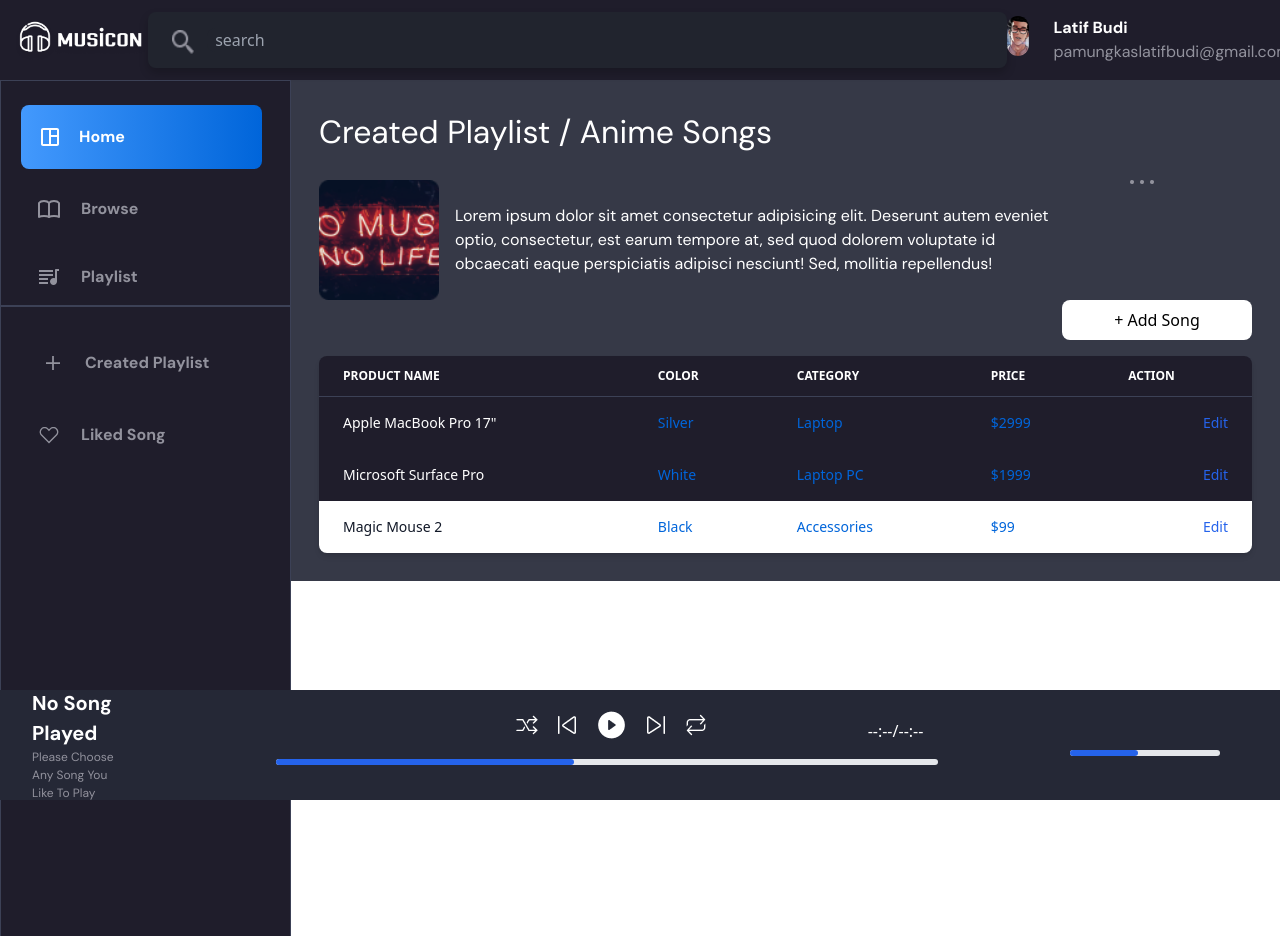
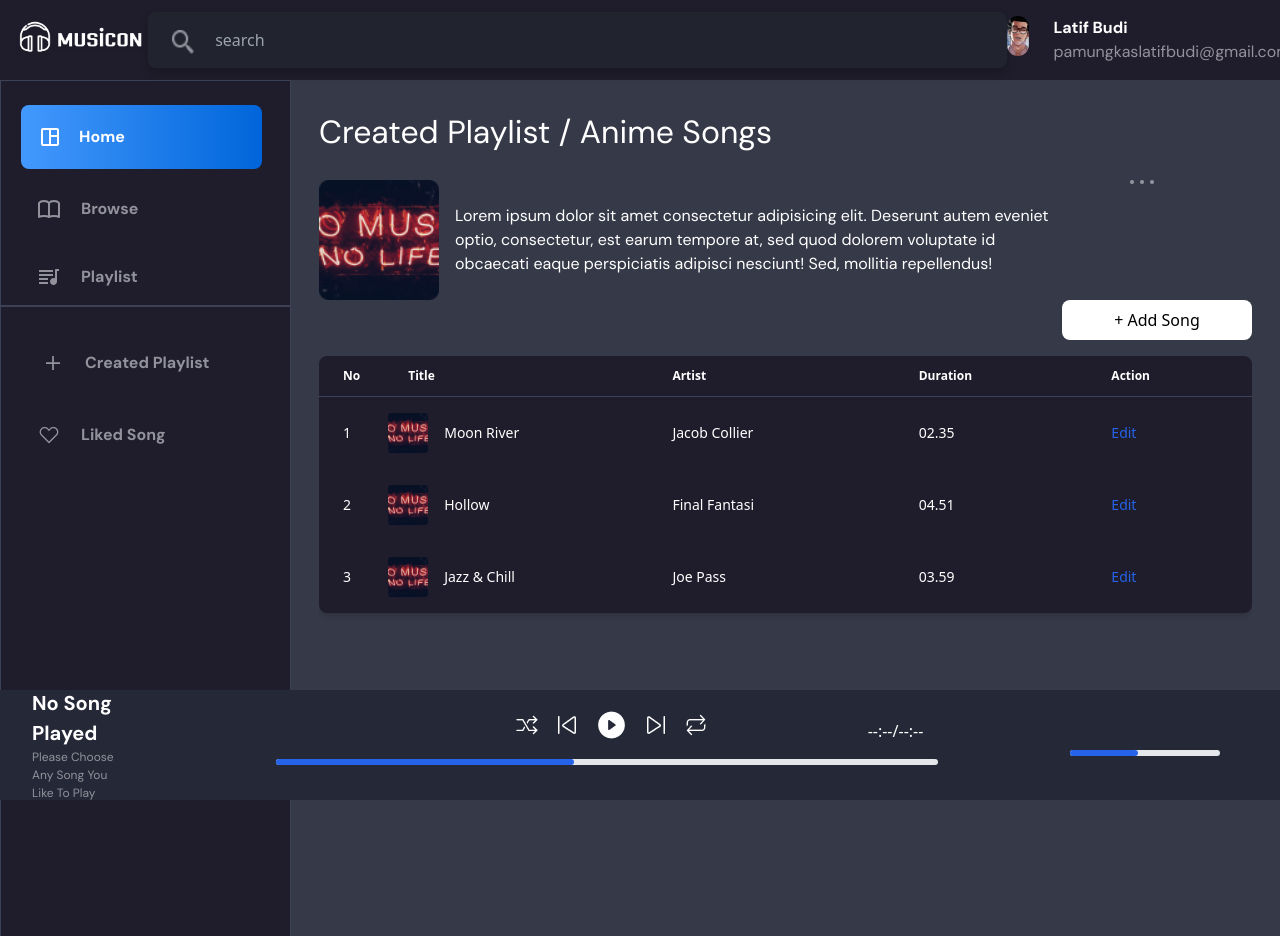
Before and after one commit to latif731/musicon, a Vue app: page /createPlaylist in a window 1280 px wide. Before the commit the page ends 800 px from the top, so only its background shows below. Built offline with nearby package versions, Linux system fonts and the light colour scheme; some icons are missing.

Commit message:
table progress

```diff
--- a/src/views/layout/CreatePlaylist.vue
+++ b/src/views/layout/CreatePlaylist.vue
@@ -6,7 +6,7 @@
 
 <template>
     <Layout>
-        <div>
+        <div class="flex flex-col h-screen overflow-hidden">
                 <h1 class="font-kontol font-700 text-[32px] text-white">Created Playlist / Anime Songs</h1>
                 <div class="flex mt-6 gap-20">
                     <div class="flex gap-4 items-center">
@@ -22,23 +22,24 @@
                 <div class="flex justify-end">
                     <button class="p-2 bg-[#FFFFFF] rounded-lg w-[190px]">+ Add Song</button>
                 </div>
+<div class="flex-grow overflow-auto">
     <div class="relative overflow-x-auto shadow-md sm:rounded-lg mt-4">
-    <table class="w-full text-sm text-left rtl:text-right text-gray-500 dark:text-gray-400">
+        <table class="w-full text-sm text-left rtl:text-right text-gray-500 dark:text-gray-400 overflow-y-scroll">
             <thead class="text-xs text-gray-700  uppercase bg-[#1F1D2B] border-b border-[#3C4156]">
                 <tr>
-                <th scope="col" class="px-6 py-3 text-white">
-                    Product name
+                    <th scope="col" class="px-6 py-3 text-white normal-case">
+                        No
                     </th>
-                <th scope="col" class="px-6 py-3 text-white">
-                    Color
+                    <th scope="col" class="px-6 py-3 text-white normal-case">
+                        Title
                     </th>
-                <th scope="col" class="px-6 py-3 text-white">
-                    Category
+                    <th scope="col" class="px-6 py-3 text-white normal-case">
+                        Artist
                     </th>
-                <th scope="col" class="px-6 py-3 text-white">
-                    Price
+                    <th scope="col" class="px-6 py-3 text-white normal-case">
+                        Duration
                     </th>
-                <th scope="col" class="px-6 py-3 text-white">
+                    <th scope="col" class="px-6 py-3 text-white normal-case">
                         <span  class="text">Action</span>
                     </th>
                 </tr>
@@ -54,22 +55,24 @@
                     <th scope="row" class="
                     px-6 py-4
                     font-medium
+                    w-[0px]
+                    whitespace-nowrap
                     text-white
-                whitespace-nowrap
                     dark:text-white"
                     >
-                    Apple MacBook Pro 17"
+                        1
                     </th>
-                <td class="px-6 py-4">
-                    Silver
+                    <td class="px-1 py-4 flex items-center gap-4 text-white">
+                        <img class="w-[40px] h-[40px]" :src="music_1" alt="">
+                        Moon River
+                    </td>
+                    <td class="px-6 py-4 text-white">
+                        Jacob Collier
+                    </td>
+                    <td class="px-6 py-4 text-white">
+                        02.35
                     </td>
                     <td class="px-6 py-4">
-                    Laptop
-                </td>
-                <td class="px-6 py-4">
-                    $2999
-                </td>
-                <td class="px-6 py-4 text-right">
                         <a href="#" class="font-medium text-blue-600 dark:text-blue-500 hover:underline">Edit</a>
                     </td>
                 </tr>
@@ -85,57 +88,61 @@
                     px-6 py-4
                     font-medium
                     text-white
+                    w-[0px]
                     whitespace-nowrap
                     dark:text-white"
                     >
-                    Microsoft Surface Pro
+                    2
                     </th>
-                <td class="px-6 py-4">
-                    White
+                    <td class="px-1 py-4 flex items-center gap-4 text-white">
+                        <img class="w-[40px] h-[40px]" :src="music_1" alt="">
+                        Hollow
+                    </td>
+                    <td class="px-6 py-4 text-white">
+                        Final Fantasi
+                    </td>
+                    <td class="px-6 py-4 text-white">
+                        04.51
                     </td>
                     <td class="px-6 py-4">
-                    Laptop PC
-                </td>
-                <td class="px-6 py-4">
-                    $1999
-                </td>
-                <td class="px-6 py-4 text-right">
                         <a href="#" class="font-medium text-blue-600 dark:text-blue-500 hover:underline">Edit</a>
                     </td>
                 </tr>
                 <tr class="
-            bg-white
+                bg-[#1F1D2B]
                 dark:bg-gray-800
-            hover:bg-gray-50
+                hover:bg-[#2D304D]
                 dark:hover:bg-gray-600
                 "
                 >
                     <th scope="row" class="
                     px-6 py-4
                     font-medium
-                text-gray-900
+                    text-white
                     whitespace-nowrap
                     dark:text-white
                     "
                     >
-                    Magic Mouse 2
+                        3
                     </th>
-                <td class="px-6 py-4">
-                    Black
+                    <td class="px-1 py-4 flex items-center gap-4 text-white">
+                        <img class="w-[40px] h-[40px]" :src="music_1" alt="">
+                        Jazz & Chill
+                    </td>
+                    <td class="px-6 py-4 text-white">
+                        Joe Pass
+                    </td>
+                    <td class="px-6 py-4 text-white">
+                        03.59
                     </td>
                     <td class="px-6 py-4">
-                    Accessories
-                </td>
-                <td class="px-6 py-4">
-                    $99
-                </td>
-                <td class="px-6 py-4 text-right">
                         <a href="#" class="font-medium text-blue-600 dark:text-blue-500 hover:underline">Edit</a>
                     </td>
                 </tr>
             </tbody>
         </table>
     </div>
+</div>
 
         </div>
     </Layout>
```
Lines whose indentation alone changed are shown as unchanged.
